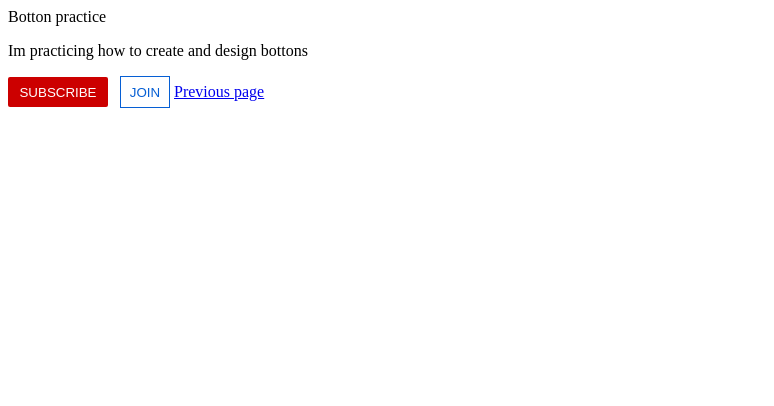
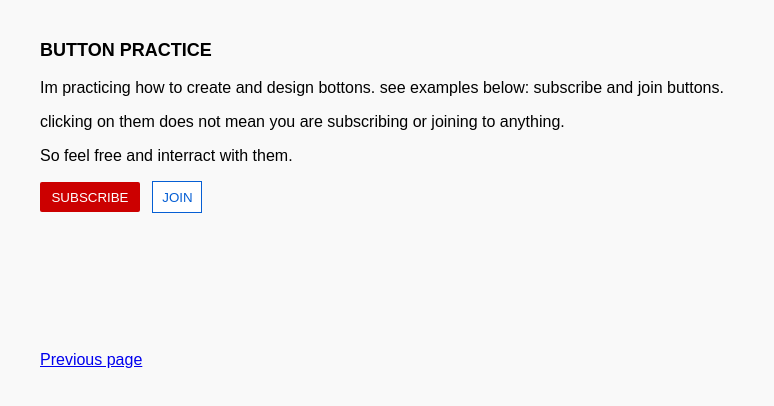
Before and after one commit to skinnyposh/my-website, a plain HTML site: page button.html in a window 1280 px wide. Shown: the whole page, without its empty margins (0-774 px from the left). Drawn offline with Linux system fonts and the light colour scheme.

Commit message:
Update button.html

```diff
--- a/button.html
+++ b/button.html
@@ -1,8 +1,13 @@
 <!DOCTYPE html>
 <html>
 <head>
-    Botton practice
+
     <style>
+        .bp {
+            font-size:18px;
+            font-weight:bold;
+
+        }
       .subscribe{
            background-color:rgb(204, 0, 0);
 
@@ -31,6 +36,7 @@
             color: rgb(6, 95, 212);
     border: 1px solid rgb(6, 95, 212);
             transition: opacity 0.15s;
+            margin-bottom:120px;
         }
       .join:hover {
     background-color: rgb(6, 95, 212);
@@ -41,24 +47,38 @@
 
          opacity: 0.5;
         }
+
+
+        body {
+            font-family: Arial, sans-serif;
+            margin: 40px;
+            background-color: #f9f9f9;
+        }
     </style>
+
+
 </head>
 
 <body>
 
+ <p class="bp">BUTTON PRACTICE</p>
+<p>Im practicing how to create and design bottons. see examples below: subscribe and join buttons.</p>
 
-<p>Im practicing how to create and design bottons</p>
-
+    <p>clicking on them does not mean you are subscribing or joining to anything.</p>
+    <p>So feel free and interract with them.</p>
 
 <button class="subscribe">SUBSCRIBE</button>
 
 
 <button class="join">JOIN</button>
+    <br><br>
 
 <a href="about.html">Previous page</a>
 
 
 
 
+
 </body>
 </html>
+</html>
```
